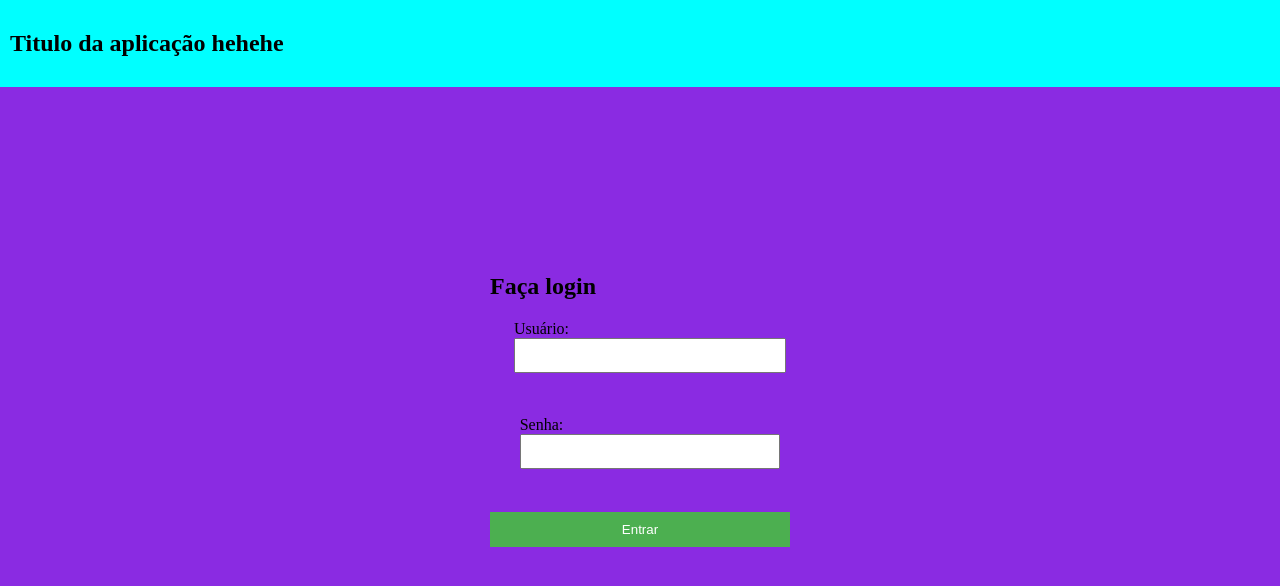
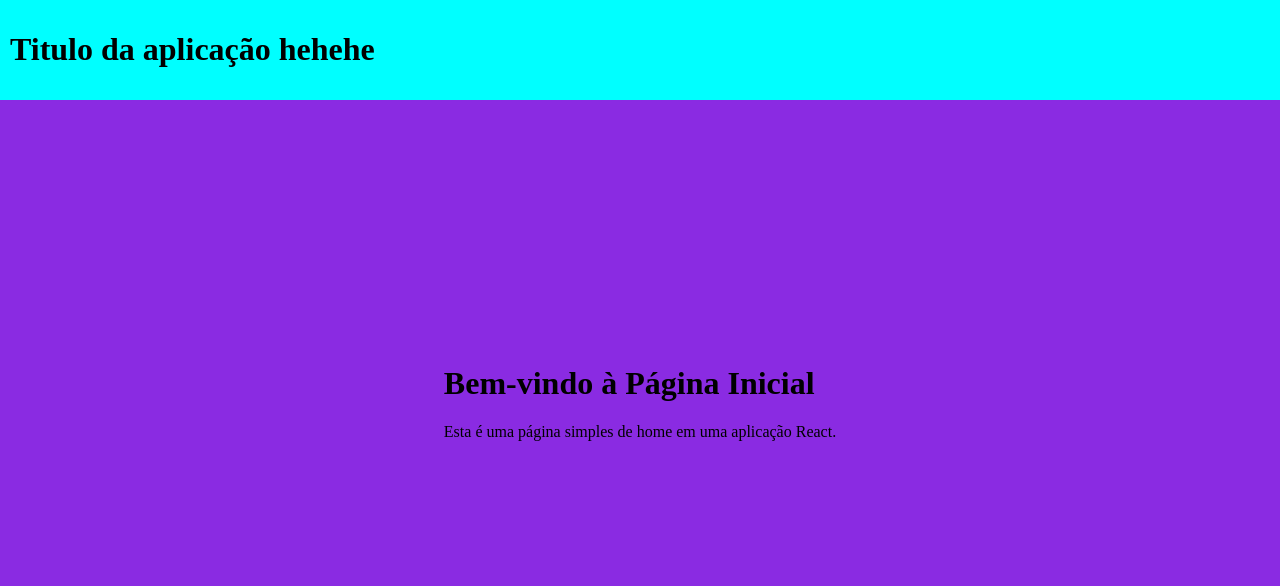
Before and after one commit to FelipeFelipeRenan/projeto-web-frontend, a React (Vite) app: page /home in a window 1280 px wide. Shown: the top 586 px of the page. Built offline with nearby package versions, Linux system fonts and the light colour scheme.

Commit message:
[FIX] Fixing deprecated navigation hook from router dom lib

```diff
--- a/index.html
+++ b/index.html
@@ -1,10 +1,10 @@
 <!doctype html>
-<html lang="en">
+<html lang="pt-Br">
   <head>
     <meta charset="UTF-8" />
     <link rel="icon" type="image/svg+xml" href="/vite.svg" />
     <meta name="viewport" content="width=device-width, initial-scale=1.0" />
-    <title>SERGAI</title>
+    <title>Gira</title>
   </head>
   <body>
     <div id="root"></div>
--- a/package.json
+++ b/package.json
@@ -13,7 +13,8 @@
   "dependencies": {
     "node-sass": "^9.0.0",
     "react": "^18.2.0",
-    "react-dom": "^18.2.0"
+    "react-dom": "^18.2.0",
+    "react-router-dom": "^6.22.1"
   },
   "devDependencies": {
     "@types/react": "^18.2.43",
--- a/src/App.jsx
+++ b/src/App.jsx
@@ -1,13 +1,29 @@
+import React from "react";
 import "./App.css";
+import {
+  createBrowserRouter,
+  RouterProvider,
+} from "react-router-dom";
 import Login from "./pages/Login/Login";
+import Home from "./pages/Home/Home";
+
+
+const routes = createBrowserRouter([
+  {
+    path: "/home",
+    element: <Home/>,
+  },
+  {
+    path: "/login",
+    element: <Login />,
+  },
+]);
 
 function App() {
   return (
-    <>
-      <nav className="container">
-        <Login />
-      </nav>
-    </>
+    <div className="App">
+      <RouterProvider router={routes}/>
+    </div>
   );
 }
 
--- a/src/components/Header/Header.scss
+++ b/src/components/Header/Header.scss
@@ -2,6 +2,6 @@
     background-color: aqua;
     width: 100%;
     margin: 0;
-    padding: 10px;  // Adicione um preenchimento desejado
+    padding: 10px;
     box-sizing: border-box;
   }
--- /dev/null
+++ b/src/pages/Home/Home.jsx
@@ -0,0 +1,16 @@
+import React from "react";
+import Header from "../../components/Header/Header";
+
+function Home() {
+  return (
+    <>
+    <Header/>
+      <div>
+        <h1>Bem-vindo à Página Inicial</h1>
+        <p>Esta é uma página simples de home em uma aplicação React.</p>
+      </div>
+    </>
+  );
+}
+
+export default Home;
--- /dev/null
+++ b/src/pages/Home/Home.scss
@@ -0,0 +1,20 @@
+.home-container {
+    background-color: #fff; /* Altere a cor de fundo conforme necessário */
+    padding: 20px; /* Adicione o preenchimento desejado */
+    box-sizing: border-box;
+    width: 100%;
+    max-width: 1200px; /* Defina a largura máxima do conteúdo conforme necessário */
+    margin: 0 auto; /* Centralize o conteúdo na página */
+  }
+
+  .home-title {
+    color: #333; /* Defina a cor do texto conforme necessário */
+    font-size: 24px; /* Defina o tamanho da fonte conforme necessário */
+    margin-bottom: 20px; /* Adicione margem inferior conforme necessário */
+  }
+
+  .home-content {
+    color: #666; /* Defina a cor do texto conforme necessário */
+    font-size: 16px; /* Defina o tamanho da fonte conforme necessário */
+    line-height: 1.5; /* Defina a altura da linha conforme necessário */
+  }
--- a/src/pages/Login/Login.jsx
+++ b/src/pages/Login/Login.jsx
@@ -1,32 +1,21 @@
 import React, { useState } from "react";
+import "./Login.scss";
 
-import "./Login.scss";
-import Header from "../../components/Header/Header";
-
-const Login = () => {
+function Login() {
   const [username, setUsername] = useState("");
   const [password, setPassword] = useState("");
-  const [loggedIn, setLoggedIn] = useState(false);
 
   const handleLogin = () => {
     // Simples lógica de autenticação (substitua por lógica real)
     if (username === "usuario" && password === "senha") {
-      setLoggedIn(true);
+      // Navega para a página home se o login for bem-sucedido
     } else {
       alert("Credenciais inválidas");
     }
   };
 
   return (
-    <div className="App">
-      <Header />
-      {loggedIn ? (
-        <div>
-          <h2>Bem-vindo teste do actions, {username}!</h2>
-          <button onClick={() => setLoggedIn(false)}>Sair</button>
-        </div>
-      ) : (
-        <div>
+    <div className="login-container">
       <h2>Faça login</h2>
       <form>
         <label>
@@ -52,9 +41,7 @@ const Login = () => {
         </button>
       </form>
     </div>
-      )}
-    </div>
   );
-};
+}
 
 export default Login;
--- a/vite.config.js
+++ b/vite.config.js
@@ -4,4 +4,15 @@ import react from '@vitejs/plugin-react-swc'
 // https://vitejs.dev/config/
 export default defineConfig({
   plugins: [react()],
+  build:{
+
+    rollupOptions: {
+      external: ["react", "react-router", "react-router-dom"],
+      output: {
+        globals: {
+          react: "React",
+        },
+      },
+    },
+  }
 })
```
Also changed, not shown: src/RoutesPage.jsx (added, +17 -0 lines), 1 other file (tests, documents, lock files or other folders). Lines whose indentation alone changed are shown as unchanged.
